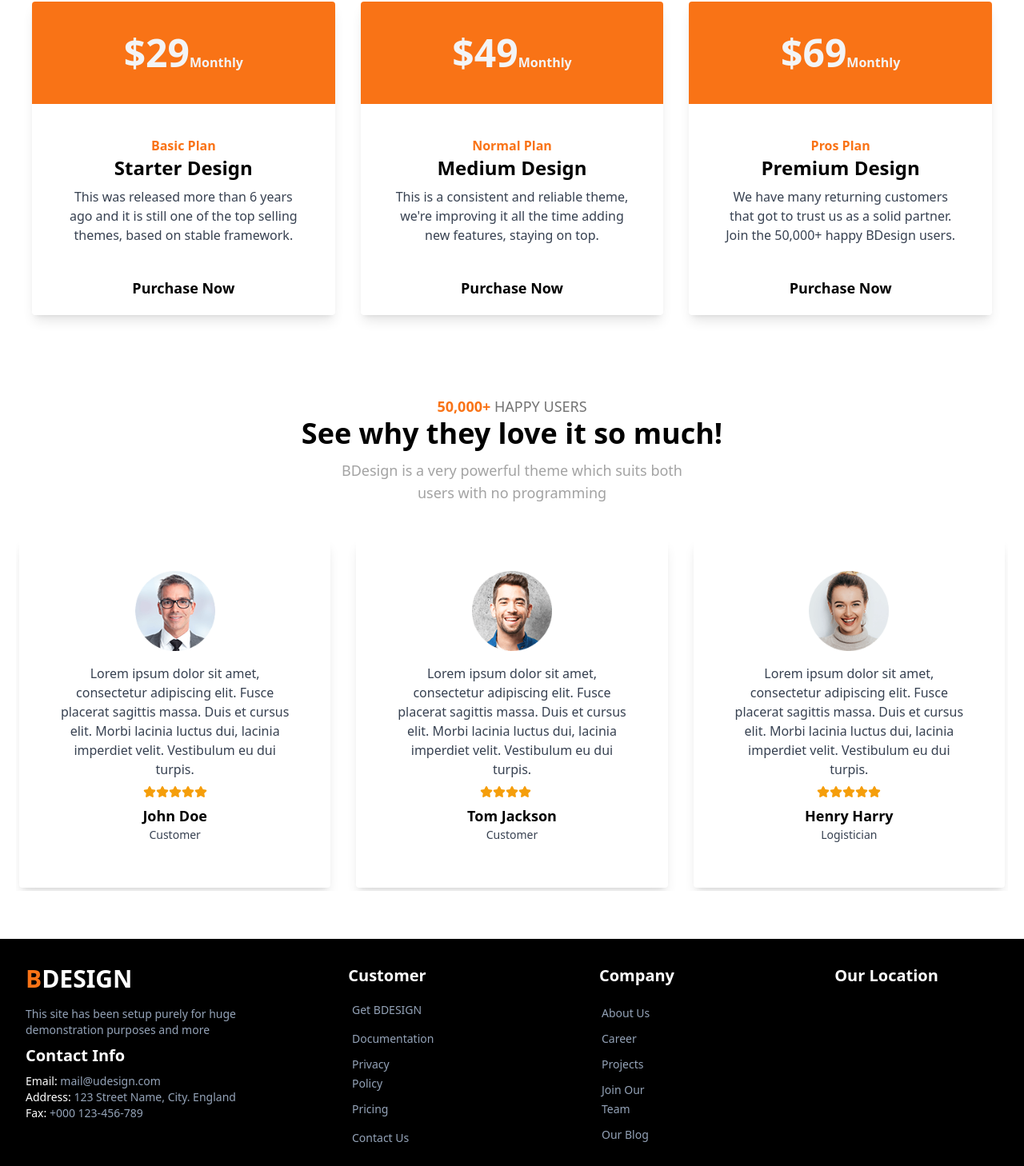
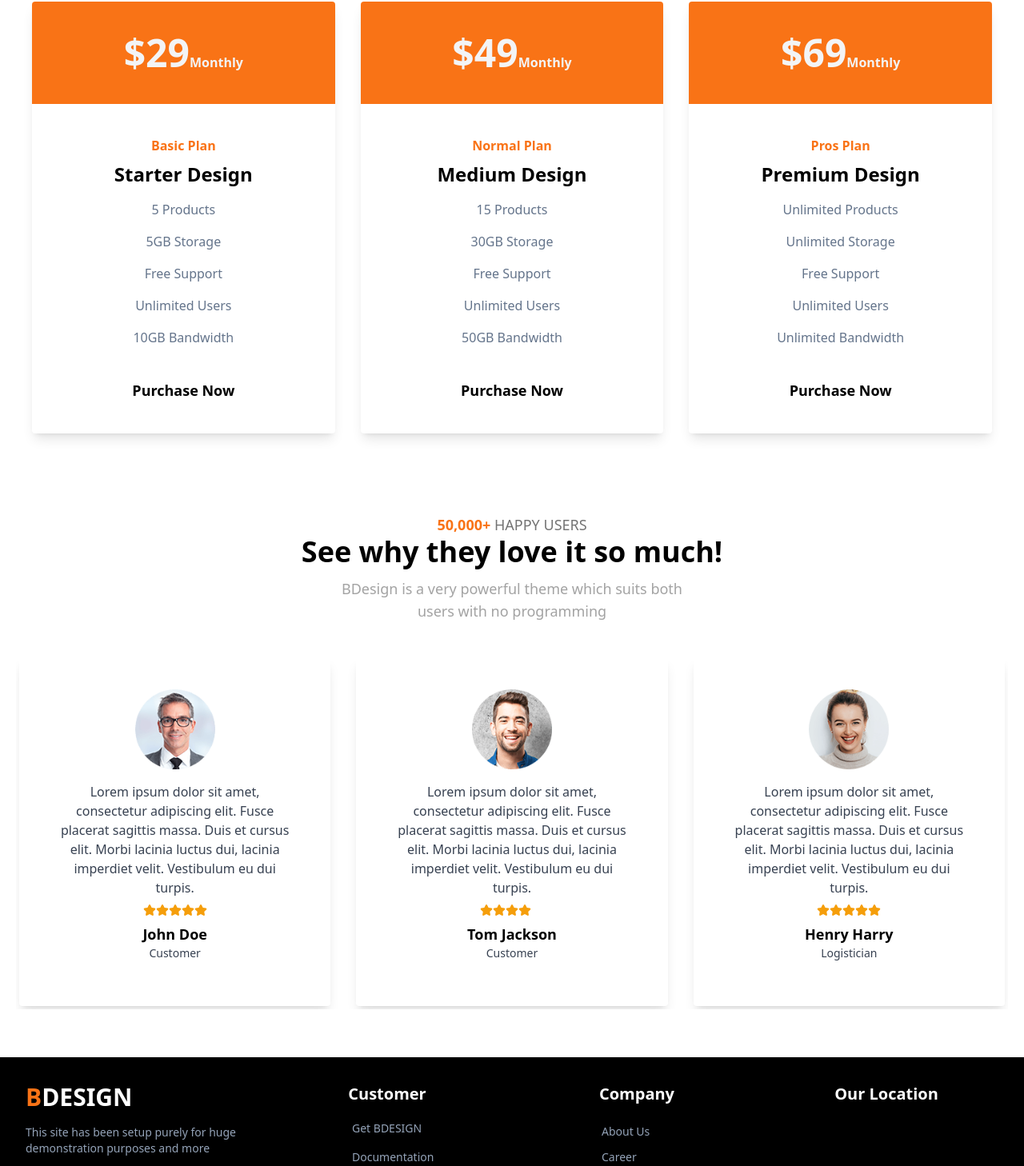
Before and after one commit to Bobchri/corporate-theme, a Next.js app: page / in a window 1280 px wide. Shown: the part 2602-4060 px from the top of the page at 80% size. Built offline with nearby package versions, Linux system fonts and the light colour scheme.

Commit message:
more refactoring

```diff
--- a/src/components/Cards/FeedbackCard.js
+++ b/src/components/Cards/FeedbackCard.js
@@ -1,6 +1,6 @@
 import React from "react";
 import Image from "next/image";
-import RatingStars from "../subComponents/RatingStars";
+import RatingStars from "../RatingStars";
 
 const FeedbackCard = ({ avatar, name, comment, stars, role }) => {
   return (
--- a/src/components/Cards/PriceCard.js
+++ b/src/components/Cards/PriceCard.js
@@ -1,7 +1,8 @@
 import React from "react";
+import Link from "next/link";
 import "font-awesome/css/font-awesome.min.css";
 
-const PriceCard = ({ price, plan, packageName, content }) => {
+const PriceCard = ({ price, plan, packageName, products, storage, bandwidth }) => {
   return (
     <div class="max-w-xl rounded overflow-hidden shadow-lg bg-white pb-5">
   <div class="text-5xl font-bold p-10 bg-orange-500">
@@ -10,11 +11,18 @@ const PriceCard = ({ price, plan, packageName, content }) => {
 
   <div class="px-10 py-10">
     <p class="text-orange-500 text-base font-semibold">{plan}</p>
-    <h2 class="text-2xl font-bold mb-2">{packageName}</h2>
-    <p class="text-gray-700 text-base">{content}</p>
+    <h2 class="text-2xl font-bold my-2">{packageName}</h2>
+
+    <ul className="mx-auto text-slate-500 text-base">
+            <li className="py-2">{products}</li>
+            <li className="py-2">{storage}</li>
+            <li className="py-2">Free Support</li>
+            <li className="py-2">Unlimited Users</li>
+            <li className="pt-2">{bandwidth}</li>
+          </ul>
   </div>
-  <div class="px-6">
-    <a href="#" class="font-bold hover:text-orange-500 transition-colors duration-300">Purchase Now </a>
+  <div class="pb-5">
+    <a href="#" class="font-bold hover:text-orange-500 transition-colors duration-300 hover:underline underline-offset-8">Purchase Now </a>
   </div>
 </div>
   );
--- a/src/components/Footer.js
+++ b/src/components/Footer.js
@@ -29,7 +29,7 @@ const Footer = () => {
             </span>
           </p>
           <p className="text-sm text-left">
-            Fax:{" "}
+            Phone:{" "}
             <span className="text-sm text-slate-400">{contactData.fax} </span>
           </p>
         </div>
--- a/src/components/HomePage/PriceStack.js
+++ b/src/components/HomePage/PriceStack.js
@@ -14,7 +14,9 @@ const PriceStack = () => {
         price="$29"
         plan={"Basic Plan"}
         packageName="Starter Design"
-        content="This was released more than 6 years ago and it is still one of the top selling themes, based on stable framework."
+        products="5 Products"
+        storage="5GB Storage"
+        bandwidth="10GB Bandwidth"
       />
 
       {/* Second Card */}
@@ -22,7 +24,9 @@ const PriceStack = () => {
         price="$49"
         plan={"Normal Plan"}
         packageName="Medium Design"
-        content="This is a consistent and reliable theme, we're improving it all the time adding new features, staying on top."
+        products="15 Products"
+        storage="30GB Storage"
+        bandwidth="50GB Bandwidth"
       />
 
       {/* Third Card */}
@@ -30,7 +34,9 @@ const PriceStack = () => {
         price="$69"
         plan={"Pros Plan"}
         packageName="Premium Design"
-        content="We have many returning customers that got to trust us as a solid partner. Join the 50,000+ happy BDesign users."
+        products="Unlimited Products"
+        storage="Unlimited Storage"
+        bandwidth="Unlimited Bandwidth"
       />
 
     </div>
--- a/src/data/contact-data.json
+++ b/src/data/contact-data.json
@@ -1,5 +1,5 @@
 {
-  "email": "mail@udesign.com",
-  "address": "123 Street Name, City. England",
-  "fax": "+000 123-456-789"
+  "email": "borneelphukan@gmail.com",
+  "address": "F.A. Ahmed Road, Six Mile, Kamrup (M), Guwahati. Assam - 78102",
+  "fax": "+91 943500 5619"
 }
```
Also changed, not shown: src/components/RatingStars.js (renamed from src/components/subComponents/RatingStars.js).
